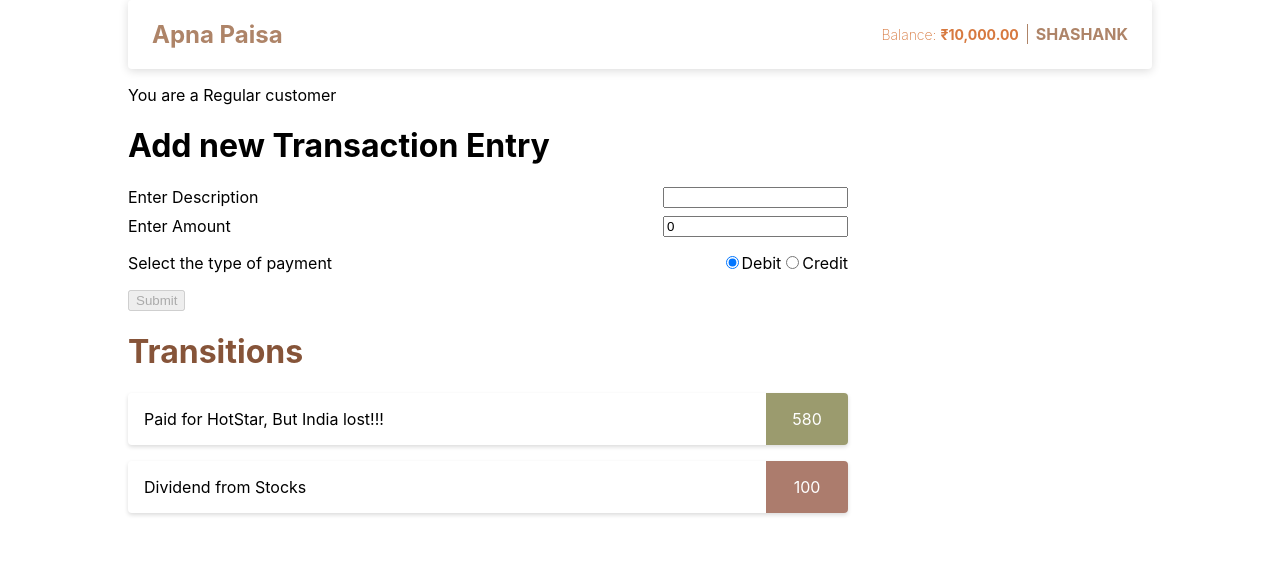
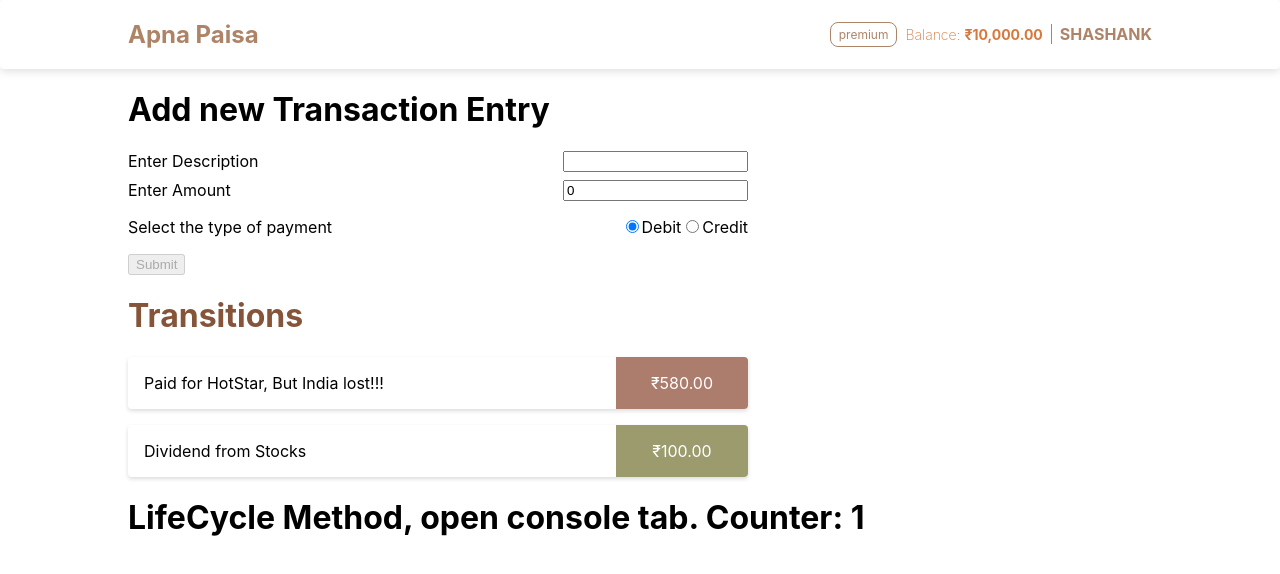
Before and after one commit to shashankshetty1996/Apna-paisa, a React (Create React App) app: page / in a window 1280 px wide. Shown: the top 574 px of the page. Built offline with nearby package versions, Linux system fonts and the light colour scheme.

Commit message:
LifeCycle component along with some style changes

```diff
--- a/src/App.css
+++ b/src/App.css
@@ -22,12 +22,3 @@
 .justify-end {
 	justify-content: flex-end;
 }
-
-.transaction-form form {
-	width: 100%;
-	max-width: 720px;
-}
-
-.transaction-form form div {
-	margin: 8px 0;
-}
--- a/src/App.js
+++ b/src/App.js
@@ -3,6 +3,7 @@ import React, { Component } from "react";
 import Navbar from "./components/navbar/Navbar";
 import Transactions from "./components/transactions/Transactions";
 import TransactionForm from "./components/transaction-form/TransactionFrom";
+import LifeCycle from "./components/lifecycle/LifeCycle";
 
 import "./App.css";
 
@@ -43,12 +44,6 @@ class App extends Component {
 			updatedBalance = this.state.balance + amount;
 		}
 
-		console.log(
-			typeof updatedBalance,
-			typeof this.state.balance,
-			typeof amount
-		);
-
 		this.setState({ transactions, balance: updatedBalance });
 	};
 	// updateTransactions = (transactions) => {
@@ -57,26 +52,26 @@ class App extends Component {
 
 	render() {
 		return (
-			<div className="container">
+			<>
 				<Navbar balance={this.state.balance} name={this.state.name} />
-				{this.state.balance >= 100000 ? (
+				<div className="container">
+					{/* {this.state.balance >= 100000 ? (
 					<p>You are a Premium customer</p>
 				) : (
 					<p>You are a Regular customer</p>
-				)}
-
-				{/* {this.state.transactions.length > 2 && (
-					<Transactions entry={this.state.transactions} />
 				)} */}
 
-				<TransactionForm addTransaction={this.addTransaction} />
-				{/* <TransactionForm
+					<TransactionForm addTransaction={this.addTransaction} />
+					{/* <TransactionForm
 					transactions={this.state.transactions}
 					updateTransactions={this.updateTransactions}
 				/> */}
 
-				<Transactions entry={this.state.transactions} />
-			</div>
+					<Transactions entry={this.state.transactions} />
+
+					{this.state.transactions.length <= 2 && <LifeCycle />}
+				</div>
+			</>
 		);
 	}
 }
--- /dev/null
+++ b/src/components/lifecycle/LifeCycle.js
@@ -0,0 +1,42 @@
+import { Component } from "react";
+
+export default class LifeCycle extends Component {
+	constructor(props) {
+		super(props);
+		console.log("Constructor");
+
+		this.state = {
+			counter: 0,
+			amount: 0,
+		};
+	}
+
+	// API call, Setting one time job when component is initialized
+	componentDidMount() {
+		console.log("componentDidMount");
+		// side effect
+		this.setState({ counter: 1 });
+	}
+
+	componentDidUpdate(prevProps, prevState) {
+		console.log("componentDidUpdate");
+
+		if (prevState.counter !== this.state.counter) {
+			// API Call
+		}
+		console.log(prevState);
+		console.log(prevProps);
+	}
+
+	componentWillUnmount() {
+		console.log("componentWillUnmount");
+	}
+
+	render() {
+		console.log("Render is called");
+
+		return (
+			<h1>LifeCycle Method, open console tab. Counter: {this.state.counter}</h1>
+		);
+	}
+}
--- a/src/components/navbar/Navbar.css
+++ b/src/components/navbar/Navbar.css
@@ -2,7 +2,6 @@
 	box-shadow: 0 2px 10px rgba(0, 0, 0, 0.14);
 	border-radius: 4px;
 	color: #ae8468;
-	padding: 0 24px;
 }
 
 .navbar .balance {
--- a/src/components/navbar/Navbar.js
+++ b/src/components/navbar/Navbar.js
@@ -5,13 +5,16 @@ import "./Navbar.css";
 function Navbar(props) {
 	const { name, balance } = props;
 	return (
-		<nav className="nav flex items-center justify-between">
-			<h2>Apna Paisa</h2>
-			<div className="navbar flex items-center justify-end">
-				<div className="balance">
-					Balance: <strong>{currencyFormat(balance)}</strong>
+		<nav className="nav">
+			<div className="container flex items-center justify-between">
+				<h2>Apna Paisa</h2>
+				<div className="navbar flex items-center justify-end">
+					<p className="badge">{balance >= 10000 ? "premium" : "regular"}</p>
+					<div className="balance">
+						Balance: <strong>{currencyFormat(balance)}</strong>
+					</div>
+					<h4>{name}</h4>
 				</div>
-				<h4>{name}</h4>
 			</div>
 		</nav>
 	);
--- /dev/null
+++ b/src/components/transaction-form/TransactionForm.css
@@ -0,0 +1,8 @@
+.transaction-form form {
+	width: 100%;
+	max-width: 620px;
+}
+
+.transaction-form form div {
+	margin: 8px 0;
+}
--- a/src/components/transaction-form/TransactionFrom.js
+++ b/src/components/transaction-form/TransactionFrom.js
@@ -1,4 +1,6 @@
 import { Component } from "react";
+
+import "./TransactionForm.css";
 
 class TransactionForm extends Component {
 	state = {
@@ -43,7 +45,7 @@ class TransactionForm extends Component {
 		return (
 			<div className="transaction-form">
 				<h1>Add new Transaction Entry</h1>
-				<form>
+				<form autoComplete="off">
 					<div className="flex items-center justify-between">
 						<label htmlFor="desc">Enter Description</label>
 						<input
@@ -70,7 +72,8 @@ class TransactionForm extends Component {
 									type="radio"
 									name="type"
 									checked={this.state.type === "debit"}
-									onChange={() => this.updateType("debit")}
+									// onChange={() => this.updateType("debit")}
+									onChange={this.updateType.bind(this, "debit")}
 								/>
 								Debit
 							</label>
--- a/src/components/transactions/Transactions.css
+++ b/src/components/transactions/Transactions.css
@@ -2,7 +2,7 @@
 	list-style: none;
 	padding: 0;
 	width: 100%;
-	max-width: 720px;
+	max-width: 620px;
 }
 
 .transactions .transactions-list .transactions-list-item {
@@ -12,22 +12,23 @@
 }
 
 .transactions-desc {
-	padding: 8px 16px;
+	padding: 16px;
 }
 
 .transactions-amount {
 	border-radius: 0 4px 4px 0;
 	padding: 16px;
-	width: 50px;
+	height: 100%;
+	min-width: 100px;
 	text-align: center;
 }
 
 .transactions-debit {
-	background-color: #9b9b6e;
+	background-color: #ac7c6d;
 	color: white;
 }
 
 .transactions-credit {
-	background-color: #ac7c6d;
+	background-color: #9b9b6e;
 	color: white;
 }
--- a/src/components/transactions/Transactions.js
+++ b/src/components/transactions/Transactions.js
@@ -1,4 +1,6 @@
 import { Component } from "react";
+
+import { currencyFormat } from "../../utils/utilities";
 
 import "./Transactions.css";
 import style from "./Transactions.module.css";
@@ -17,7 +19,9 @@ function TransactionEntry(props) {
 	return (
 		<li className="transactions-list-item flex items-center justify-between">
 			<span className="transactions-desc">{props.item.desc}</span>
-			<span className={amountClassName}>{props.item.amount}</span>
+			<span className={amountClassName}>
+				{currencyFormat(props.item.amount)}
+			</span>
 		</li>
 	);
 }
```
